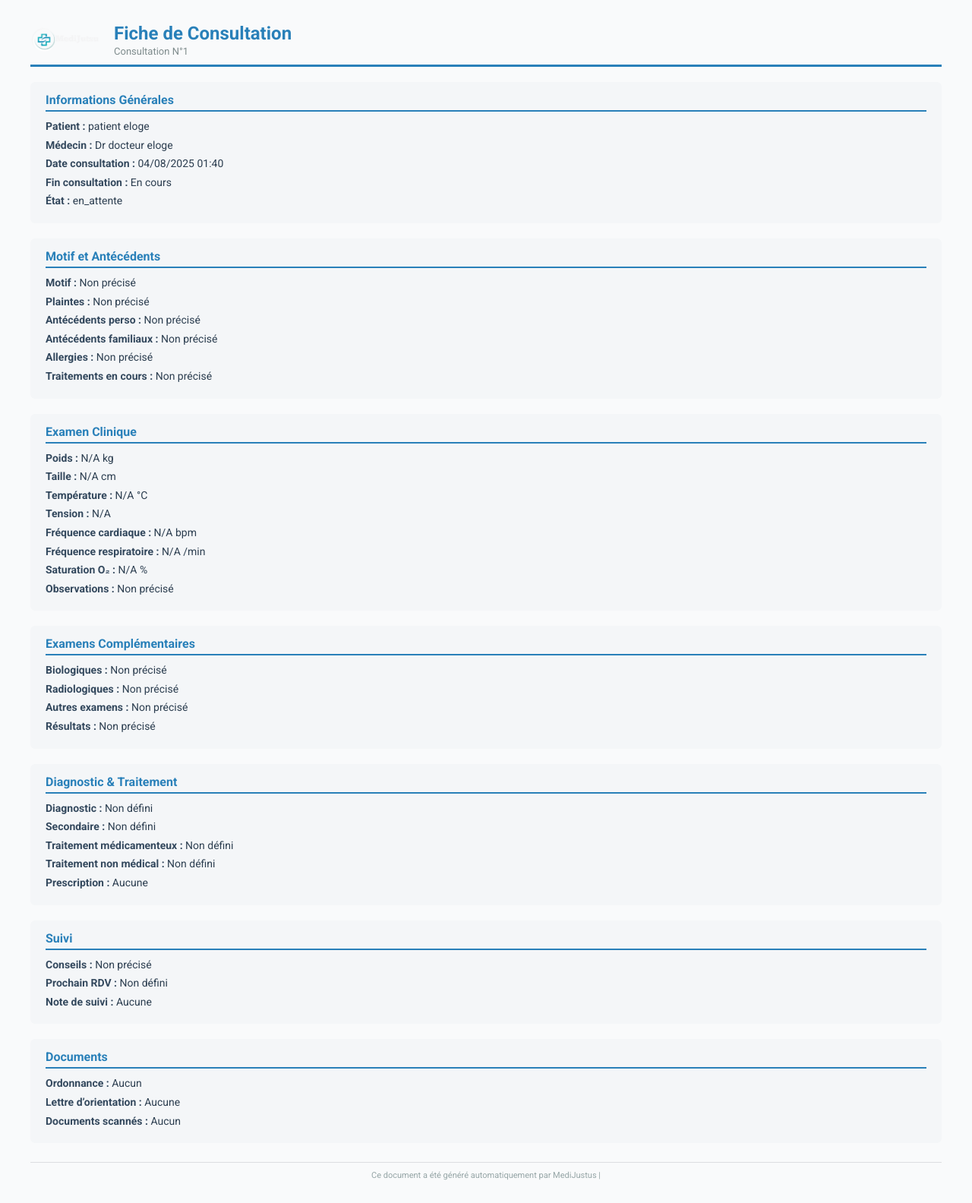
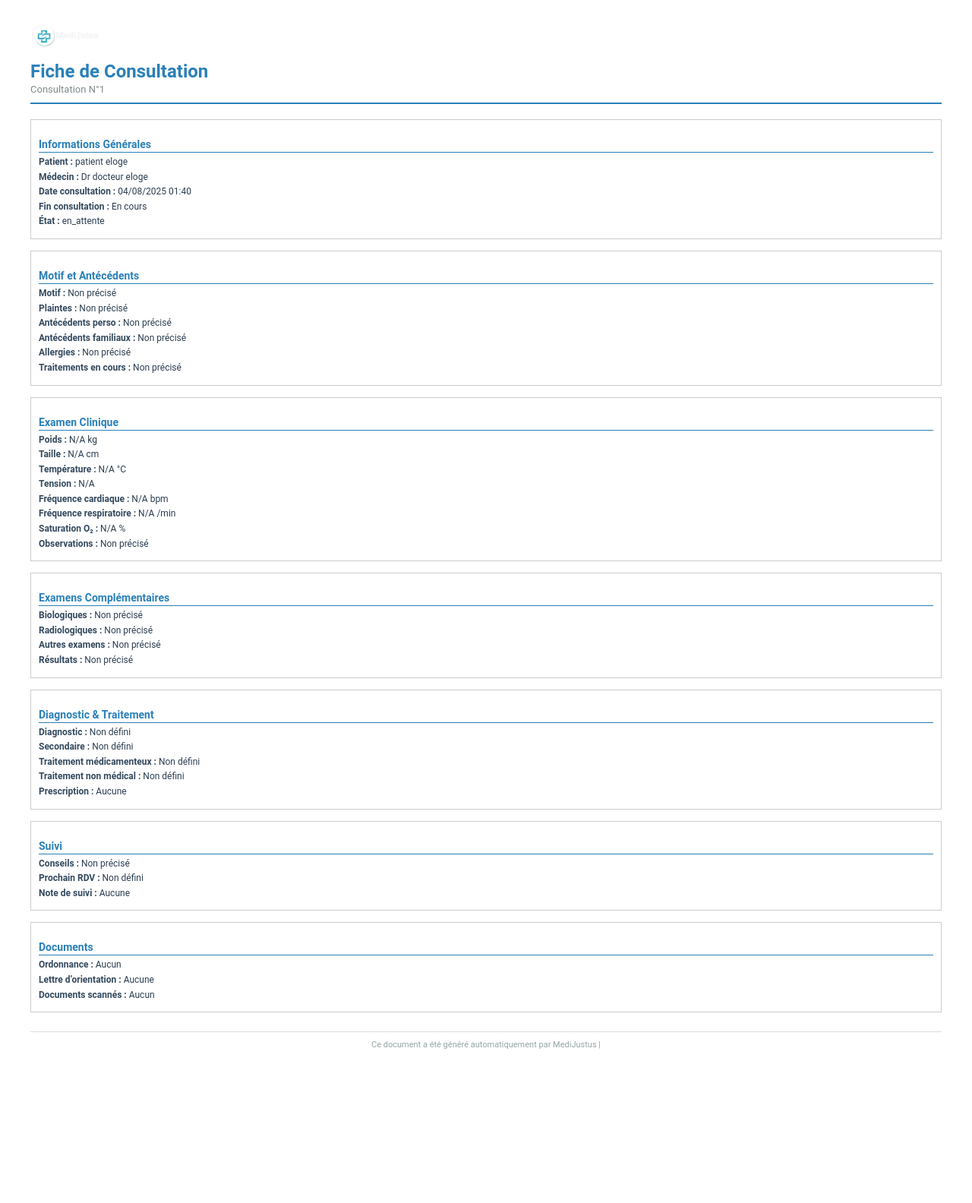
Before and after one commit to eloge9/MediJutsu, a Flask app: template templates/doctor/consultation/pdf_consultation.html in a window 1280 px wide. Shown: the whole page at 76% size. After the commit the page ends 1412 px from the top, so only its background shows below. Run offline with Flask 3, Linux system fonts and the light colour scheme; the template is opened without the code that fills it: values named after a table or form of the project are taken from there, others are empty; data comes from the database, SQL or seed files in the repository; some libraries are stand-ins or nearby versions; some web fonts are replaced.

Commit message:
pokijtu123645687852

```diff
--- a/app.py
+++ b/app.py
@@ -3064,21 +3064,29 @@ def voir_consultation_doctor(id):
 @login_required()
 def telecharger_consultation(id):
     consultation = Consultation.query.get_or_404(id)
-    html = render_template("doctor/consultation/pdf_consultation.html",
-                           consultation=consultation,
-                           now=datetime.now )
-
+
+    # Rendu HTML
+    html = render_template(
+        "doctor/consultation/pdf_consultation.html",
+        consultation=consultation,
+        now=datetime.now
+    )
+
+    # Génération PDF
     pdf = BytesIO()
-    pisa.CreatePDF(html, dest=pdf)
+    pisa_status = pisa.CreatePDF(html.encode('utf-8'), dest=pdf)
+
+    if pisa_status.err:
+        return "Erreur lors de la génération du PDF", 500
+
     pdf.seek(0)
 
-    return make_response(
-        pdf.read(),
-        {
-            "Content-Type": "application/pdf",
-            "Content-Disposition": f"attachment; filename=consultation_{id}.pdf"
-        }
-    )
+    # Renvoi du PDF
+    response = make_response(pdf.read())
+    response.headers['Content-Type'] = 'application/pdf'
+    response.headers['Content-Disposition'] = f'attachment; filename=consultation_{id}.pdf'
+    return response
+
 
 # historique des consultation patient
 @app.route("/patient/historique_patient/historique_patient")
--- a/templates/doctor/consultation/pdf_consultation.html
+++ b/templates/doctor/consultation/pdf_consultation.html
@@ -5,19 +5,28 @@
     <meta charset="UTF-8" />
     <title>Consultation #{{ consultation.id }}</title>
     <style>
-        @import url('https://fonts.googleapis.com/css2?family=Roboto:wght@400;700&display=swap');
+        /* Roboto intégré pour xhtml2pdf */
+        @font-face {
+            font-family: 'Roboto';
+            src: url("{{ url_for('static', filename='fonts/Roboto-Regular.ttf') }}") format("truetype");
+            font-weight: normal;
+        }
+
+        @font-face {
+            font-family: 'Roboto';
+            src: url("{{ url_for('static', filename='fonts/Roboto-Bold.ttf') }}") format("truetype");
+            font-weight: bold;
+        }
 
         body {
             font-family: 'Roboto', sans-serif;
             margin: 30px 40px;
-            background-color: #f9fafb;
             color: #2c3e50;
         }
 
         .header {
-            display: flex;
-            align-items: center;
-            border-bottom: 3px solid #2980b9;
+            display: block;
+            border-bottom: 2px solid #2980b9;
             padding-bottom: 10px;
             margin-bottom: 20px;
         }
@@ -27,7 +36,7 @@
         }
 
         .title {
-            margin-left: 20px;
+            margin-top: 10px;
             color: #2980b9;
         }
 
@@ -47,30 +56,28 @@
             width: 100px;
             height: 100px;
             object-fit: cover;
-            border-radius: 10px;
             border: 2px solid #2980b9;
             margin-top: -80px;
         }
 
         .section {
-            background: #f4f6f8;
-            padding: 14px 20px;
-            margin-bottom: 20px;
-            border-radius: 6px;
+            padding: 10px;
+            margin-bottom: 15px;
+            border: 1px solid #ccc;
         }
 
         .section h3 {
-            font-size: 16px;
+            font-size: 14px;
             color: #2980b9;
-            margin: 0 0 10px 0;
-            border-bottom: 2px solid #2980b9;
-            padding-bottom: 4px;
+            margin-bottom: 5px;
+            border-bottom: 1px solid #2980b9;
+            padding-bottom: 2px;
         }
 
         .section p {
-            font-size: 14px;
-            margin: 5px 0;
-            line-height: 1.4;
+            font-size: 12px;
+            margin: 4px 0;
+            line-height: 1.3;
         }
 
         .section p strong {
```
